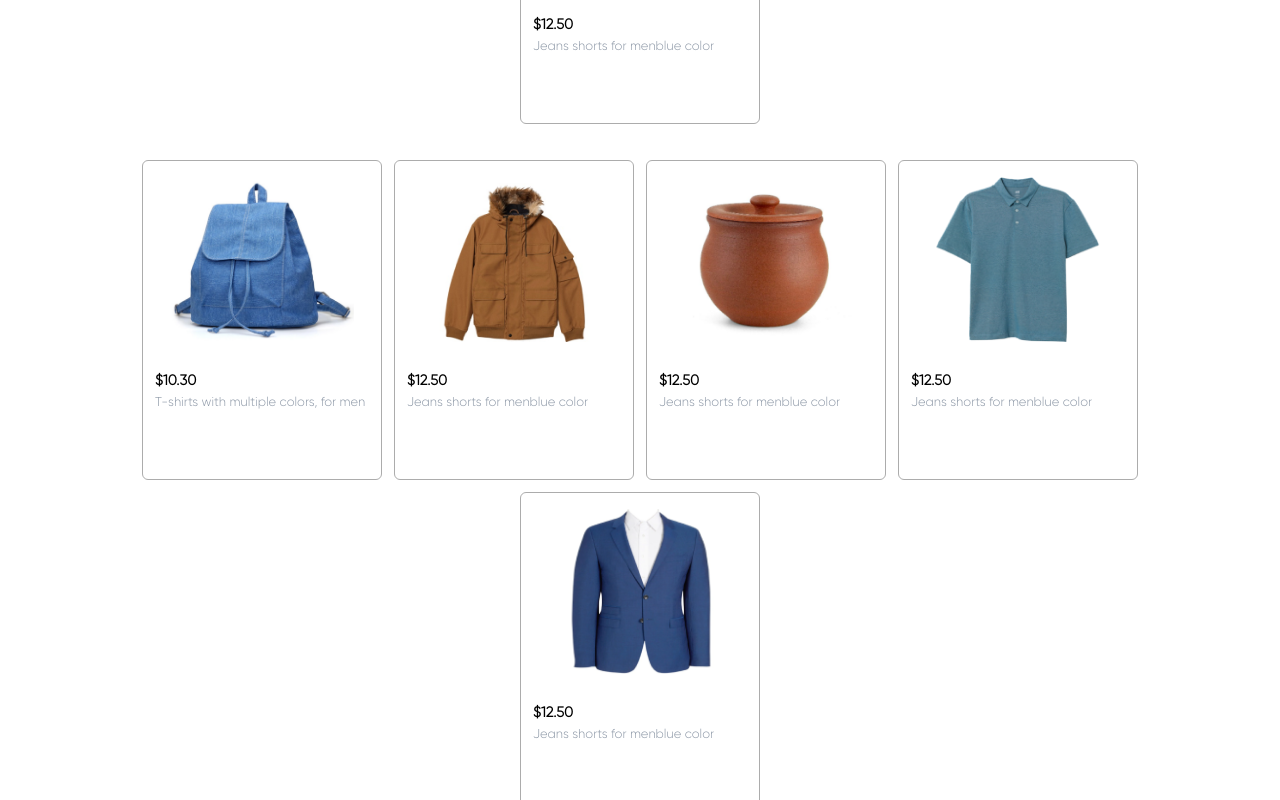
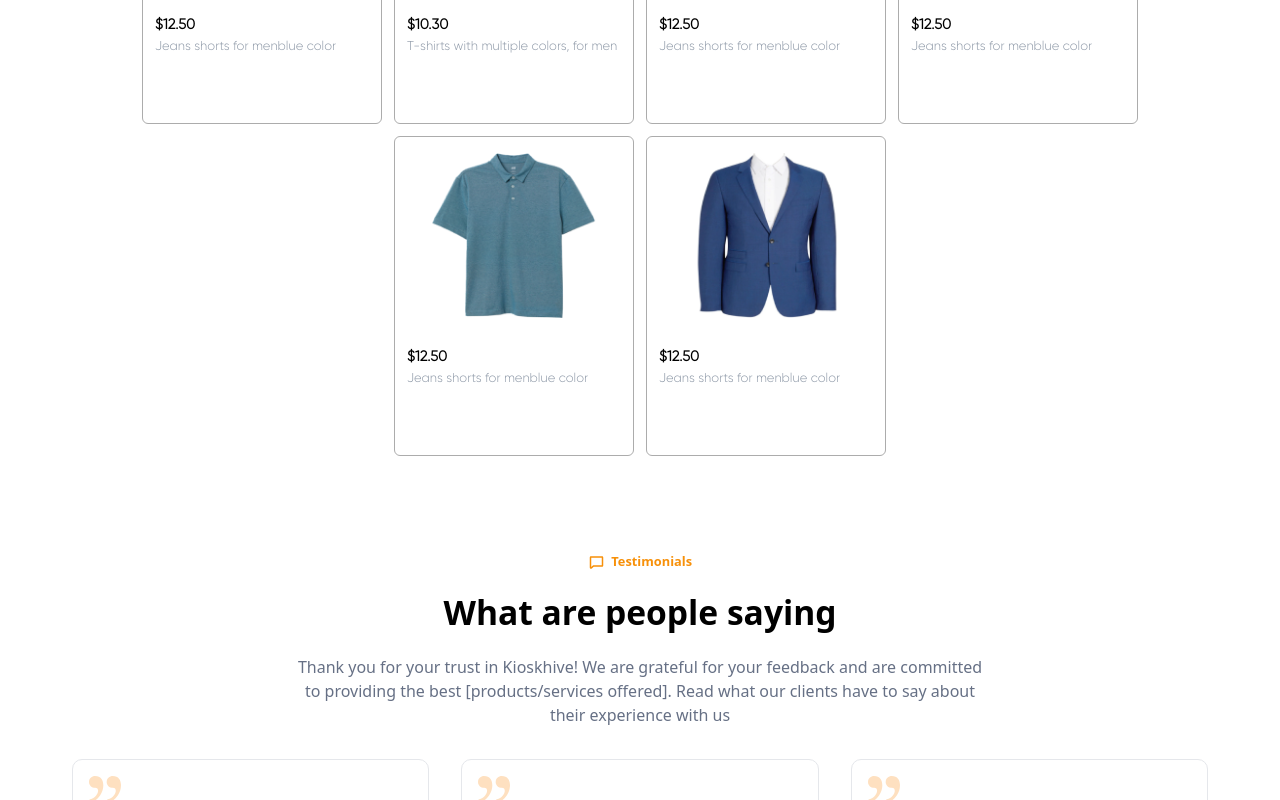
Before and after one commit to davidfayanju1/KioskhiveNG, a React (Vite) app: page /marketplace in a window 1280 px wide. Shown: the part 2840-3640 px from the top of the page. Built offline with nearby package versions, Linux system fonts and the light colour scheme; a web font is replaced by a local one.

Commit message:
ui updates

```diff
--- a/src/components/modules/market/MarketPlaceComp.jsx
+++ b/src/components/modules/market/MarketPlaceComp.jsx
@@ -231,24 +231,6 @@ const MarketPlaceComp = () => {
             </div>
           ))}
         </div>
-        <div className="card-container mt-9 flex-wrap md:flex-row flex-col flex items-center justify-center gap-3">
-          {reccomended.map((item) => (
-            <div
-              key={item.price}
-              className="card md:h-[20rem] pt-[1rem] md:w-[45%] md:max-w-[15rem] w-full border-solid border-[1px] border-[#acacac] rounded-[6px]"
-            >
-              <img src={item.img} alt="" className="h-[60%] pb-4 mx-auto" />
-              <div className="text_container p-3 ">
-                <span className="block gilroy font-bold text-[.9rem]">
-                  {item.price}
-                </span>
-                <small className="block truncate gilroy text-[#8B96A5]">
-                  {item.name}
-                </small>
-              </div>
-            </div>
-          ))}
-        </div>
       </section>
 
       <Section5 />
--- a/src/data/ProductData.jsx
+++ b/src/data/ProductData.jsx
@@ -102,4 +102,31 @@ export const reccomended = [
     price: "$12.50",
     img: "/images/products/suits.png",
   },
+
+  {
+    name: "T-shirts with multiple colors, for men",
+    price: "$10.30",
+    img: "/images/products/duffel.png",
+  },
+
+  {
+    name: "Jeans shorts for menblue color",
+    price: "$12.50",
+    img: "/images/products/jacket.png",
+  },
+  {
+    name: "Jeans shorts for menblue color",
+    price: "$12.50",
+    img: "/images/products/pot.png",
+  },
+  {
+    name: "Jeans shorts for menblue color",
+    price: "$12.50",
+    img: "/images/products/shirt.png",
+  },
+  {
+    name: "Jeans shorts for menblue color",
+    price: "$12.50",
+    img: "/images/products/suits.png",
+  },
 ];
```
